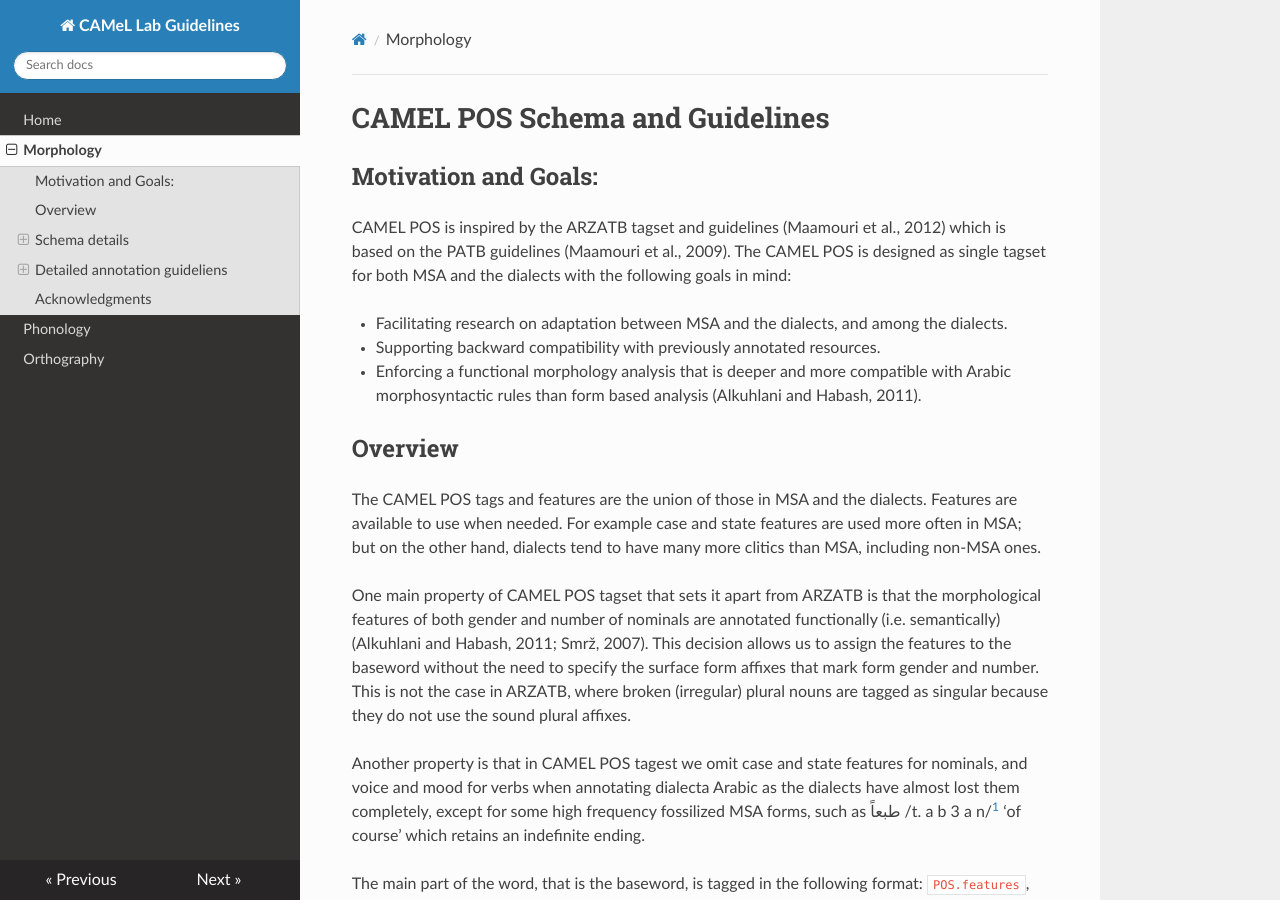
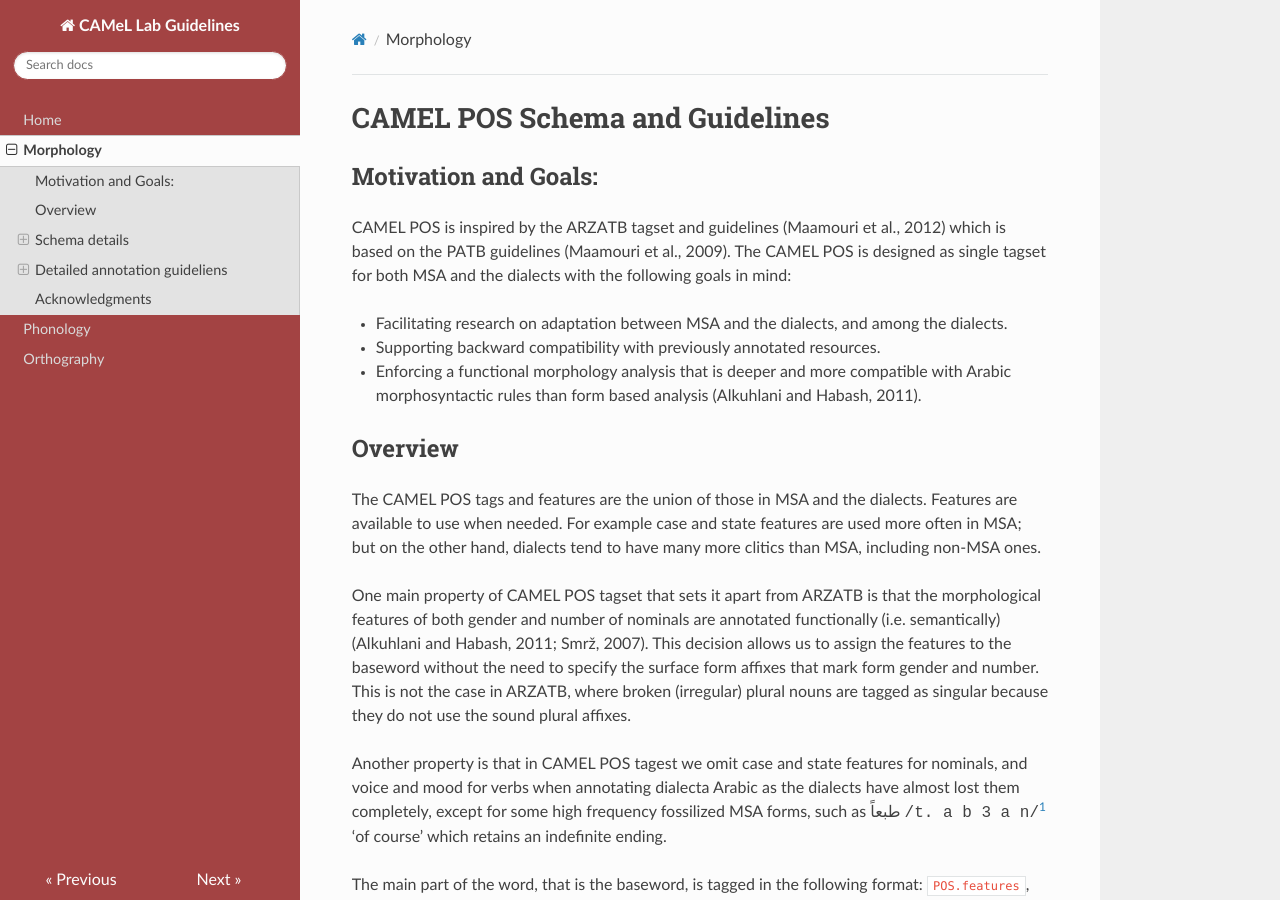
Before and after one commit to CAMeL-Lab/camel-guidelines, an MkDocs documentation site: the page built from docs/morphology.md, in a window 1280 px wide and 900 px high. Built offline with MkDocs 1.6.1, drawn with Linux system fonts in a browser that asks for light colours; nearby versions of some CDN libraries; comment, search, counter and statistics services are not loaded.

Commit message:
awesomesauce

```diff
--- a/mkdocs.yml
+++ b/mkdocs.yml
@@ -7,10 +7,12 @@ nav:
 theme:
     name: readthedocs
 markdown_extensions:
-  - footnotes
-  - tables
+    - footnotes
+    - tables
+    - toc:
+        permalink: True
 extra_css:
-    - extra.css
+    - css/extra.css
 extra_javascript:
   - https://cdnjs.cloudflare.com/ajax/libs/tablesort/5.2.1/tablesort.min.js
   - javascripts/tables.js
```
